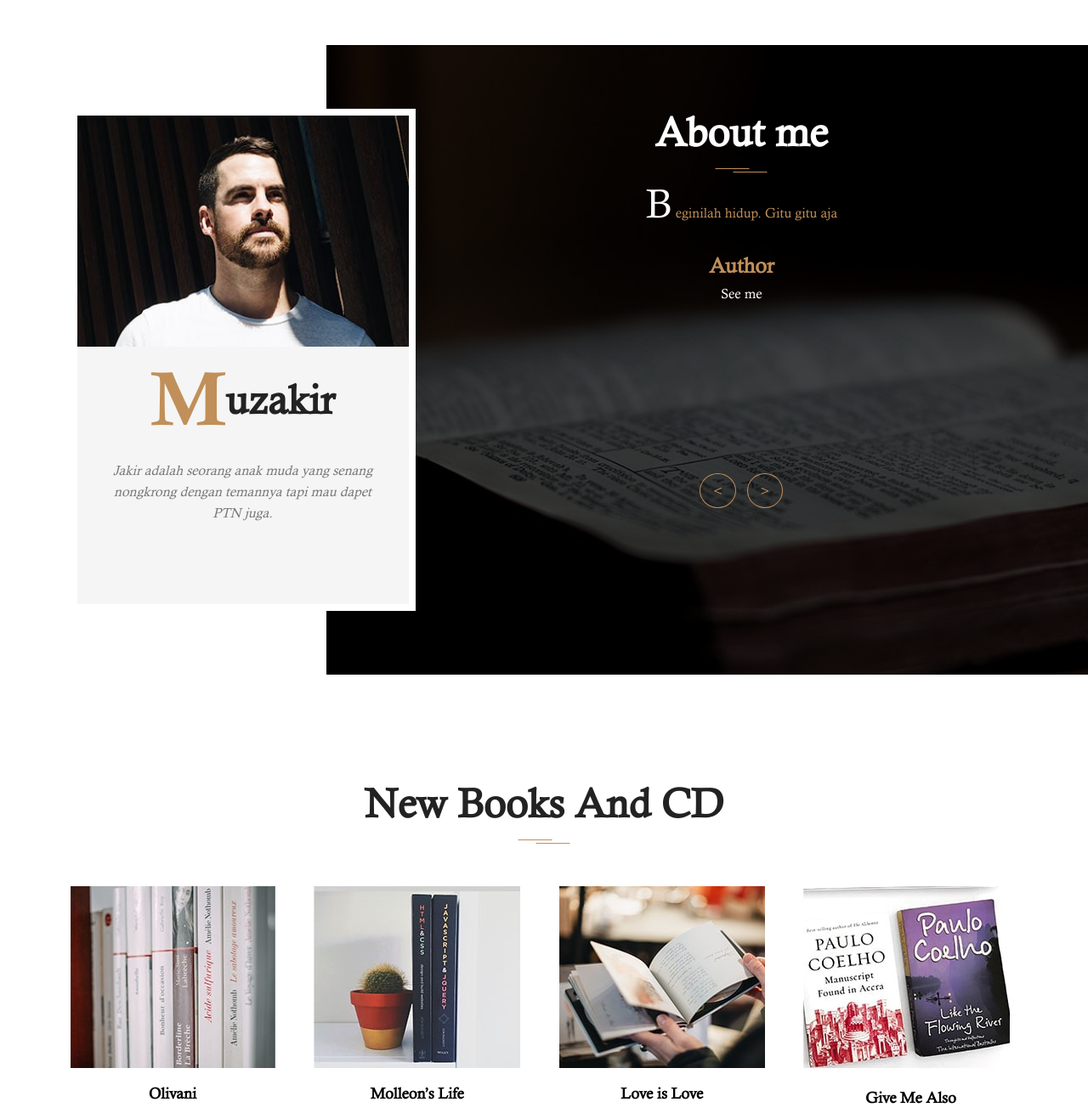
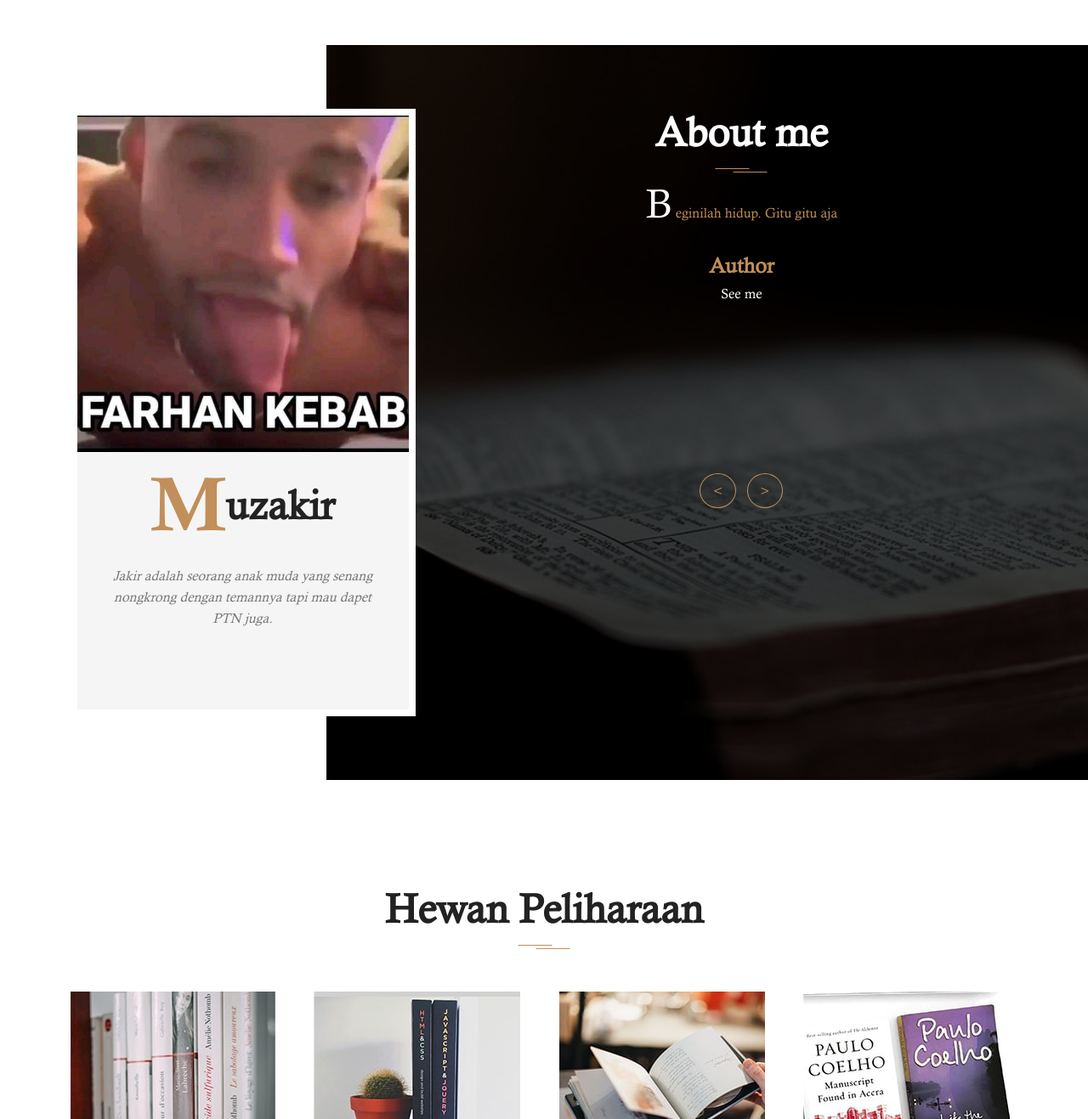
Before and after one commit to Jakiryuuu/Portofolio, a plain HTML site: page index.html in a window 1280 px wide. Shown: the part 600-1917 px from the top of the page at 85% size. Drawn offline with Linux system fonts and the light colour scheme.

Commit message:
Update index.html
Signed-off-by: Jakiryuuu <156046184+Jakiryuuu@users.noreply.github.com>

```diff
--- a/index.html
+++ b/index.html
@@ -71,7 +71,7 @@
 		<div class="about-me-inner site-container">
 			<article class="portfolio-wrapper">
 				<div class="portfolio__img">
-					<img src="./images/about-me.jpg" class="about-me__profile" alt="about me profile picture">
+					<img src="6c3c86aff551e3fbc1dfb6119d961e3b.jpg" class="about-me__profile" alt="about me profile picture">
 				</div>
 				<div class="portfolio__bottom">
 					<div class="portfolio__name">
@@ -105,7 +105,7 @@
 	<!-- Books and CD -->
 	<section class="fh5co-books">
 		<div class="site-container">
-			<h2 class="universal-h2 universal-h2-bckg">New Books And CD</h2>
+			<h2 class="universal-h2 universal-h2-bckg">Hewan Peliharaan</h2>
 			<div class="books">
 				<div class="single-book">
 					<a href="#" class="single-book__img">
```
